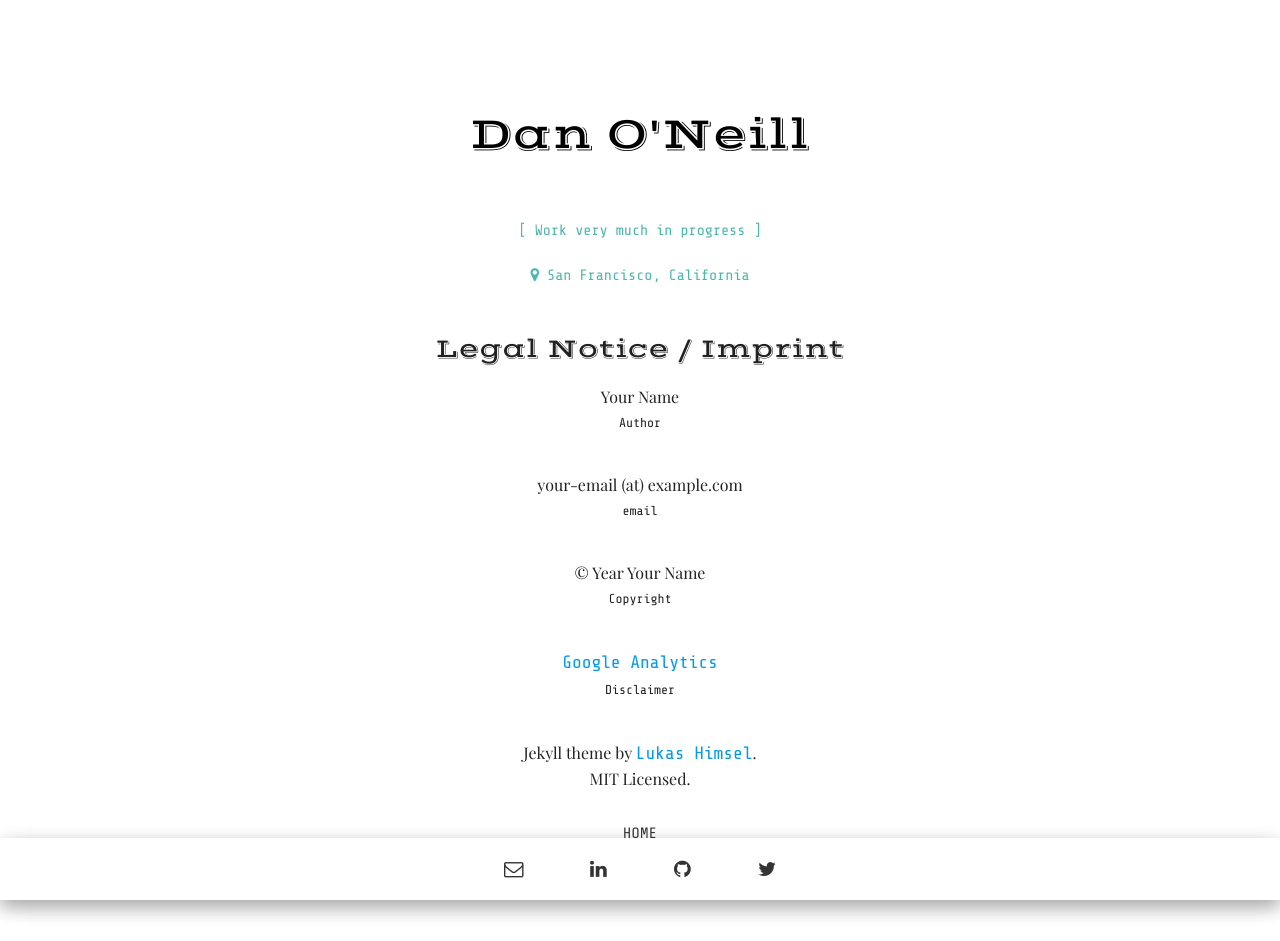
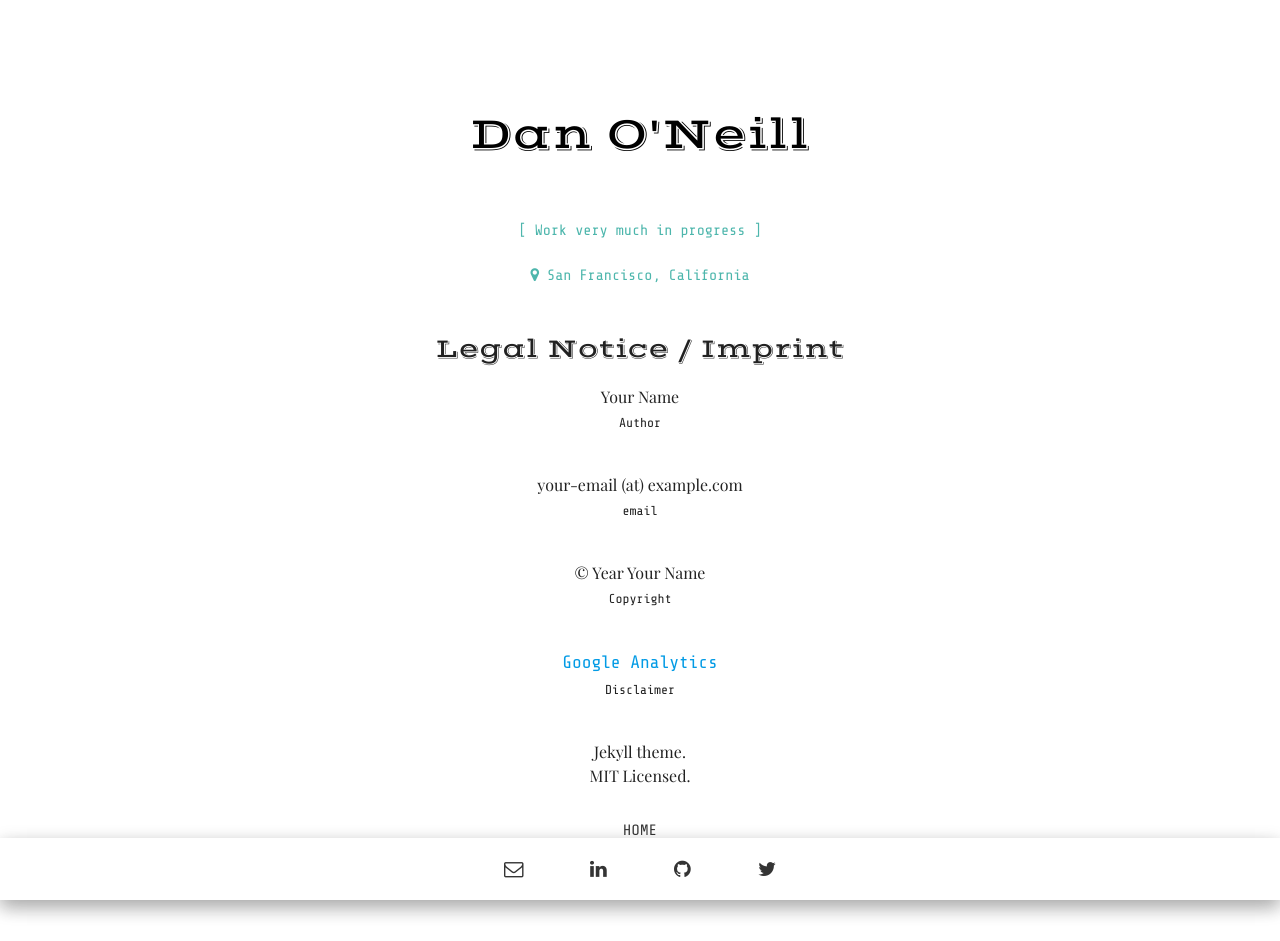
Before and after one commit to danielponeill/danielponeill.github.io, a Jekyll site: the page built from imprint.html, in a window 1280 px wide. Built offline with Jekyll 4.4.1, drawn with Linux system fonts in a browser that asks for light colours; some web fonts are replaced.

Commit message:
Update mention.html

```diff
--- a/_includes/mention.html
+++ b/_includes/mention.html
@@ -1 +1 @@
-Jekyll theme by <a href="http://himsel.me/" class="my-link">Lukas Himsel</a>.<br> MIT Licensed.
+Jekyll theme. <br> MIT Licensed.
```
